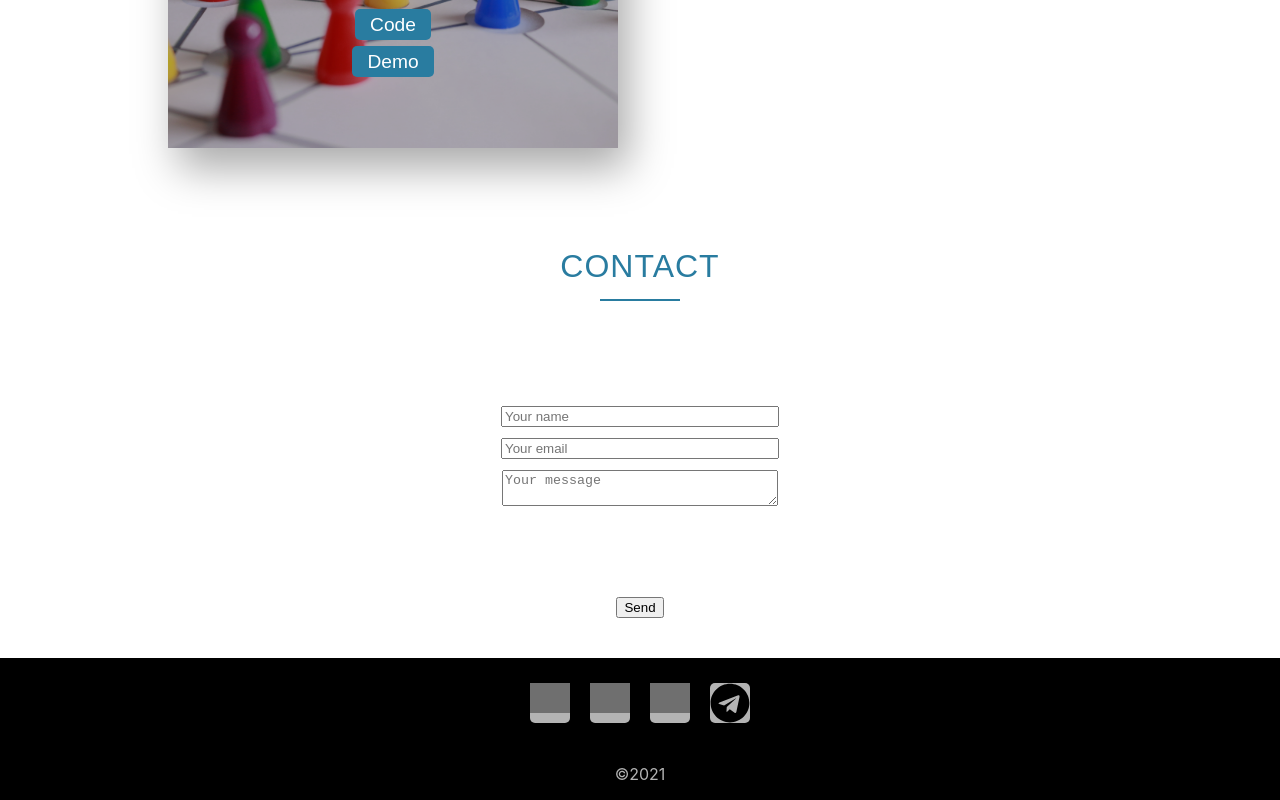
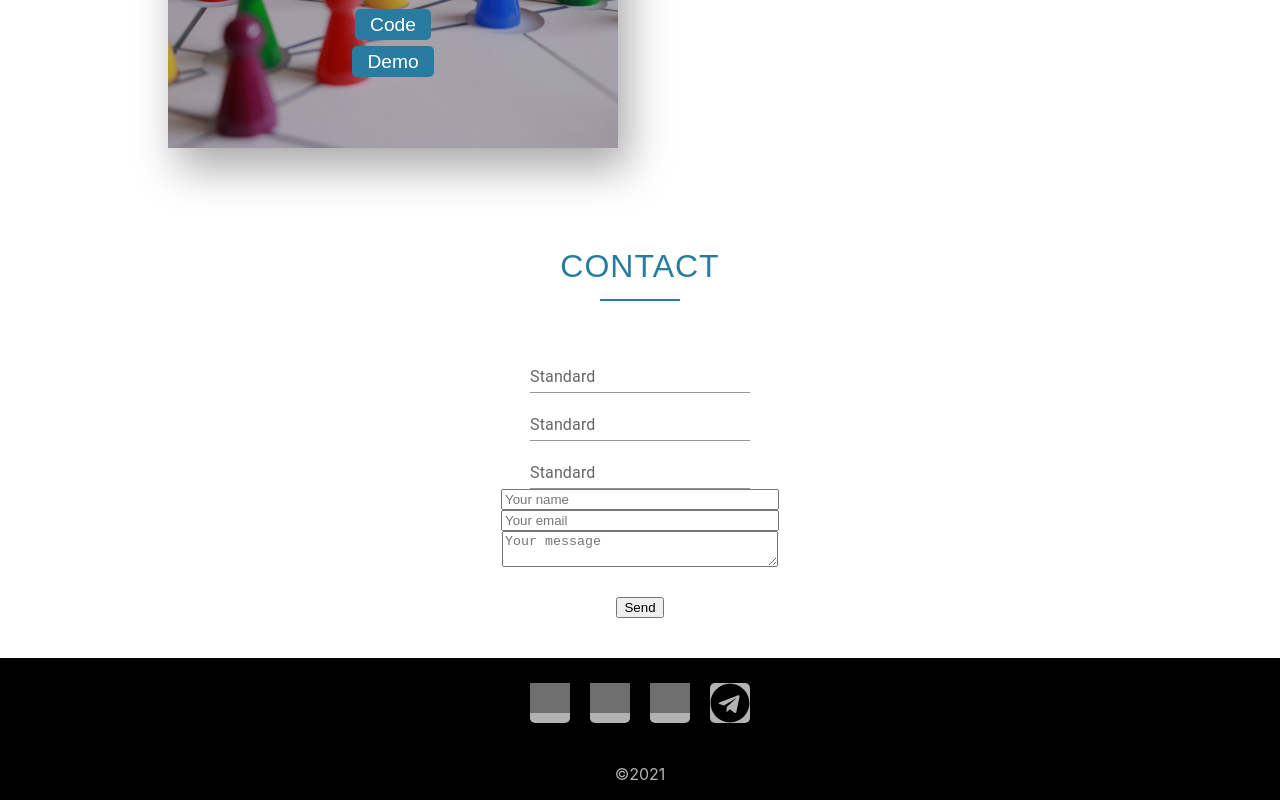
Before and after one commit to An-life/Portfolio, a React (Create React App) app: page / in a window 1280 px wide. Shown: the part 3076-3876 px from the top of the page. Built offline with nearby package versions, Linux system fonts and the light colour scheme; grey boxes are pictures that could not be loaded.

Commit message:
Add contacts

```diff
--- a/package.json
+++ b/package.json
@@ -4,10 +4,14 @@
   "version": "0.1.0",
   "private": true,
   "dependencies": {
+    "@emotion/react": "^11.7.1",
+    "@emotion/styled": "^11.6.0",
     "@fortawesome/fontawesome-svg-core": "^1.2.36",
     "@fortawesome/free-regular-svg-icons": "^5.15.4",
     "@fortawesome/free-solid-svg-icons": "^5.15.4",
     "@fortawesome/react-fontawesome": "^0.1.16",
+    "@mui/material": "^5.2.5",
+    "@mui/styled-engine-sc": "^5.1.0",
     "@testing-library/jest-dom": "^5.11.4",
     "@testing-library/react": "^11.1.0",
     "@testing-library/user-event": "^12.1.10",
@@ -15,6 +19,7 @@
     "react": "^17.0.2",
     "react-dom": "^17.0.2",
     "react-scripts": "4.0.3",
+    "styled-components": "^5.3.3",
     "web-vitals": "^1.0.1"
   },
   "scripts": {
--- a/src/Components/Contacts/Contacts.jsx
+++ b/src/Components/Contacts/Contacts.jsx
@@ -2,6 +2,7 @@ import React from "react";
 import style from './Contacts.module.css';
 import styleContainer from "../../Common/Styles/Container.module.css";
 import {Title} from "../Title/Title";
+import TextField from "@mui/material/TextField";
 
 export const Contacts = () => {
     return (
@@ -9,6 +10,9 @@ export const Contacts = () => {
             <div className={`${styleContainer.container} ${style.contactsContainer}`}>
             <Title title={'Contact'}/>
             <form className={style.form}>
+                <TextField id="standard-basic" label="Standard" variant="standard" />
+                <TextField id="standard-basic" label="Standard" variant="standard" />
+                <TextField id="standard-basic" label="Standard" variant="standard" />
                 <input type='text' placeholder='Your name' className={style.input}/>
                 <input type='email' placeholder='Your email' className={style.input}/>
                 <textarea  placeholder='Your message' className={style.input}></textarea>
--- a/src/Components/Skills/Skill/Skill.module.css
+++ b/src/Components/Skills/Skill/Skill.module.css
@@ -11,7 +11,7 @@
     width: 120px;
 }
 .skill:hover {
-    background-color: darkgray;
+    box-shadow: 10px 20px 40px 0px black;
 }
 .decription {
     text-align: center;
--- a/src/Components/Skills/Skills.module.css
+++ b/src/Components/Skills/Skills.module.css
@@ -1,6 +1,5 @@
 
 .skillsContainer {
-
     align-items: center;
     flex-direction: column;
     justify-content: flex-start;
@@ -14,6 +13,13 @@
     justify-content: space-between;
     flex-wrap: wrap;
 }
+@media(max-width:416px )  {
+    .skills {
+        justify-content: center;
+
+    }
+
+}
 
 .title {
     background-color: white
```
Also changed, not shown: src/Assets/Icons/ts.svg, 1 other file (tests, documents, lock files or other folders).
